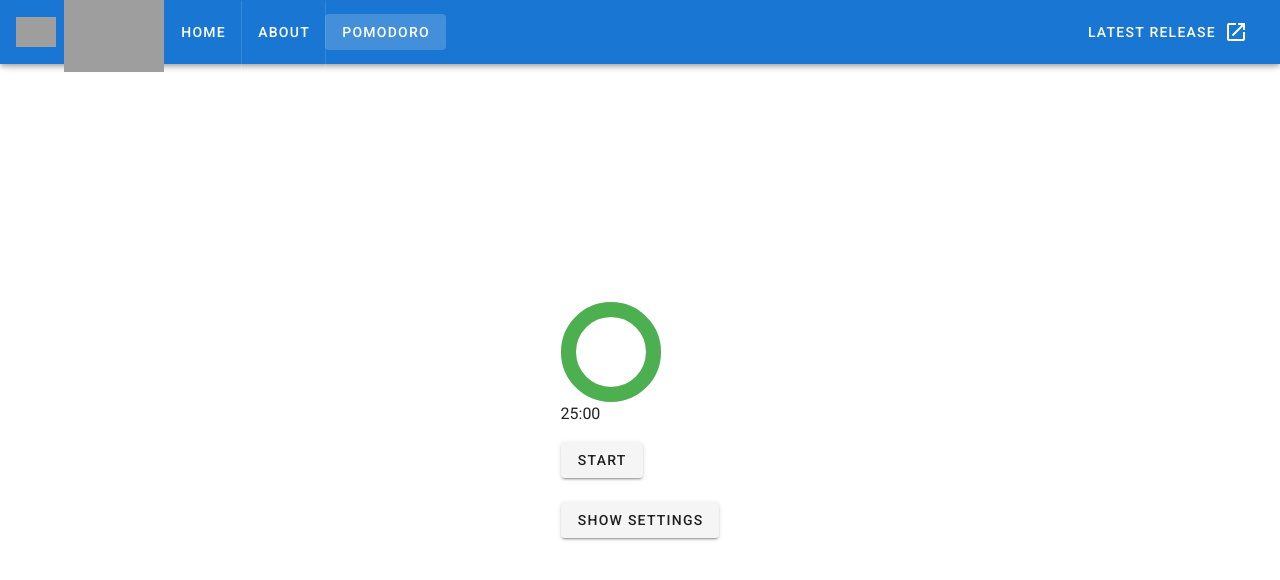
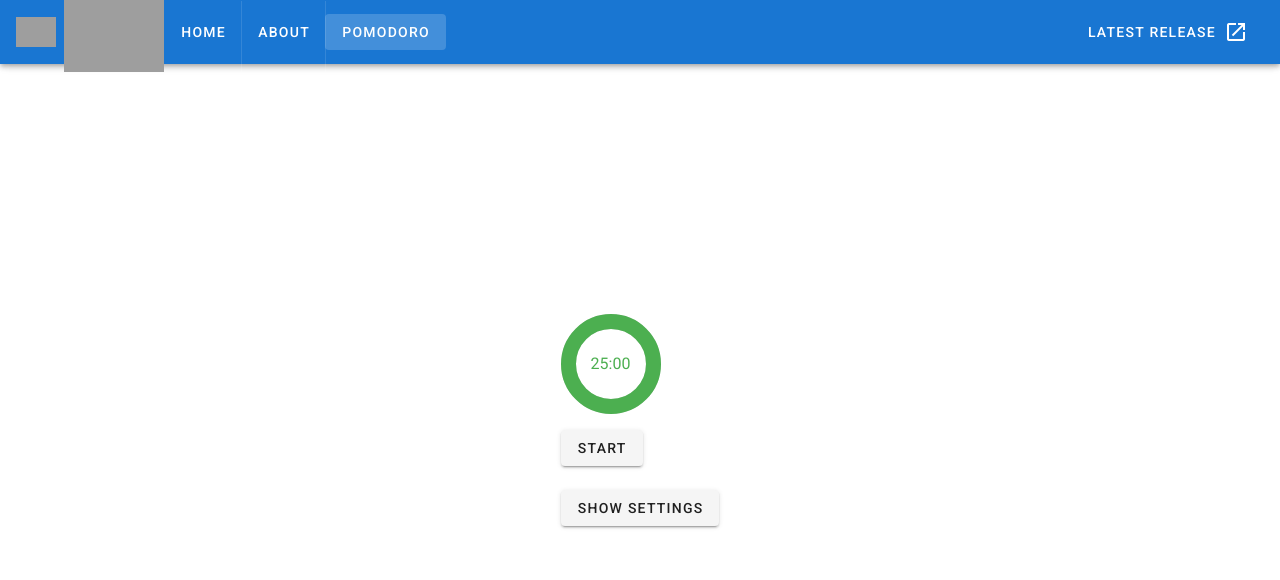
Before and after one commit to KaiPrince/Pomodoro-Timer, a Vue app: page /pomodoro in a window 1280 px wide. Shown: the top 580 px of the page. Built offline with nearby package versions, Linux system fonts and the light colour scheme; grey boxes are pictures that could not be loaded.

Commit message:
Position timer display inside of progress indicator.

```diff
--- a/src/components/Timer.vue
+++ b/src/components/Timer.vue
@@ -3,14 +3,17 @@
 
 <template>
   <div>
+    <p>
       <v-progress-circular
         :value="timerProgress"
         size="100"
         rotate="270"
         width="15"
         color="success"
-    />
-    <p data-testid="timer-display">{{ timerDisplay }}</p>
+      >
+        <span data-testid="timer-display">{{ timerDisplay }}</span>
+      </v-progress-circular>
+    </p>
     <v-btn @click="onClickStartStop">
       {{ !timerRunning ? "Start" : "Pause" }}
     </v-btn>
```
Lines whose indentation alone changed are shown as unchanged.
